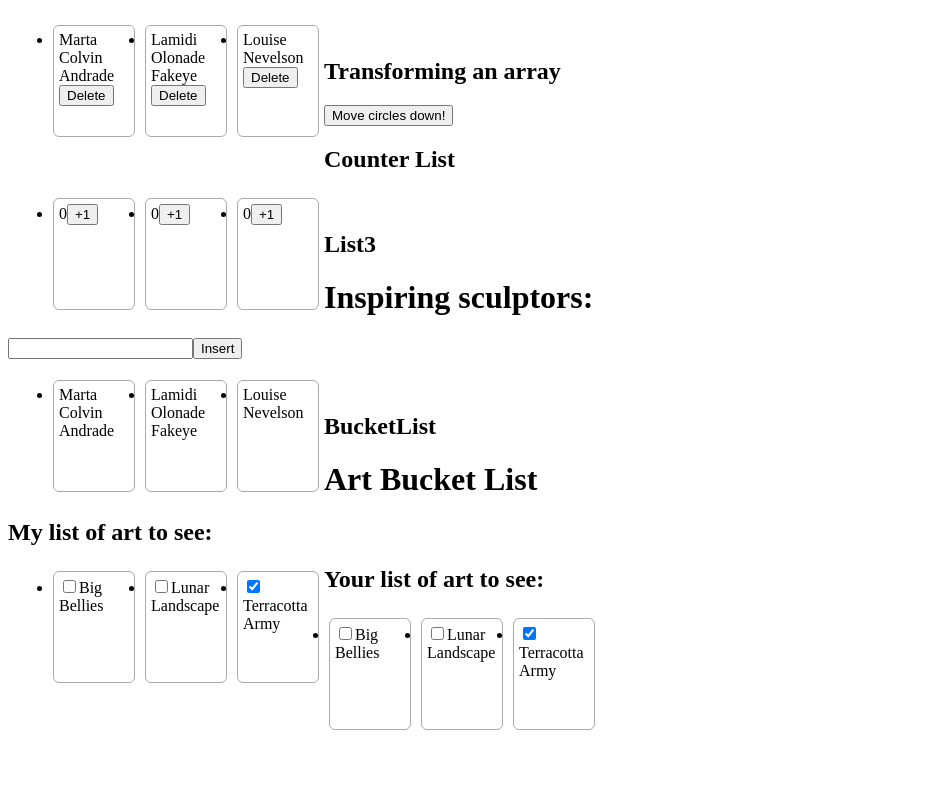
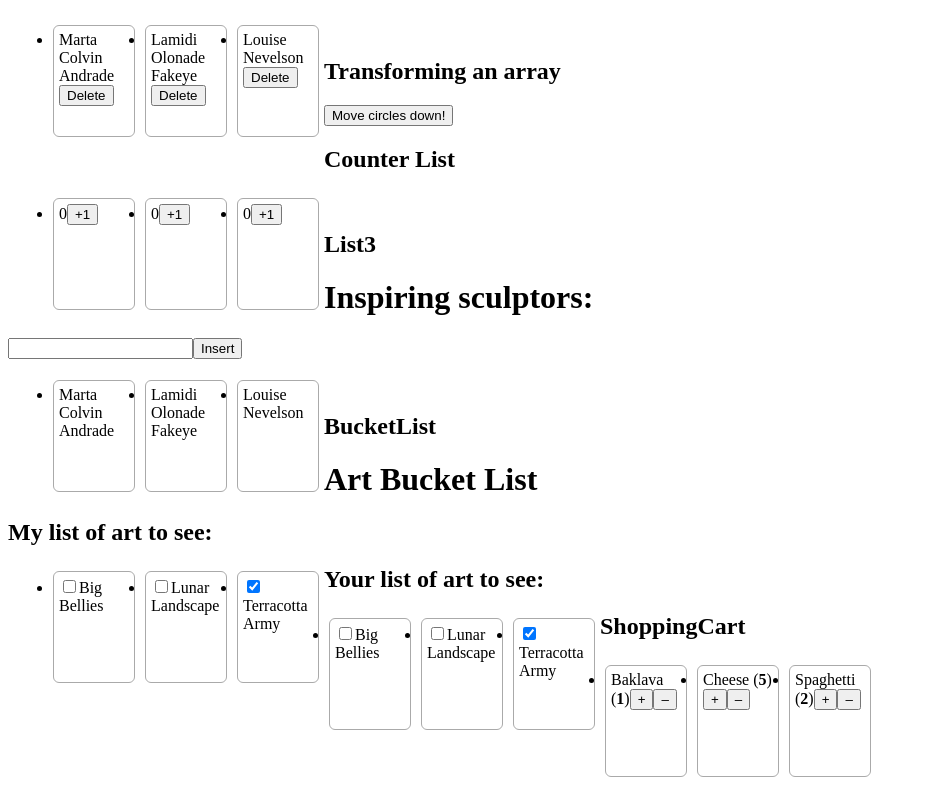
Before and after one commit to autsav/react_project, a React (Create React App) app in the folder my-app/: page /updateArrayInState in a window 1280 px wide. Shown: the part 506-1303 px from the top of the page, without its empty margins (0-926 px from the left). Before the commit the page ends 1256 px from the top, so only its background shows below. Built offline with nearby package versions, Linux system fonts and the light colour scheme.

Commit message:
Shopping Cart

```diff
--- a/my-app/src/components/UpdatingArrayInState.js
+++ b/my-app/src/components/UpdatingArrayInState.js
@@ -342,6 +342,85 @@
   );
 }
 //-------------------------End of Bucket list-------------------------
+//------------------start Removing the item from the shopping cart------------------
+
+
+const initialProducts = [{
+  id: 0,
+  name: 'Baklava',
+  count: 1,
+}, {
+  id: 1,
+  name: 'Cheese',
+  count: 5,
+}, {
+  id: 2,
+  name: 'Spaghetti',
+  count: 2,
+}];
+
+ function ShoppingCart() {
+  const [
+    products,
+    setProducts
+  ] = useState(initialProducts)
+
+  function handleIncreaseClick(productId) {
+    setProducts(products.map(product => {
+      if (product.id === productId) {
+        return {
+          ...product,
+          count: product.count + 1
+        };
+      } else {
+        return product;
+      }
+    }))
+  }
+
+  function handleDecreaseClick(productId) {
+    let nextProducts = products.map(product => {
+      if (product.id === productId) {
+        return {
+          ...product,
+          count: product.count - 1
+        };
+      } else {
+        return product;
+      }
+    });
+    nextProducts = nextProducts.filter(p =>
+      p.count > 0
+    );
+    setProducts(nextProducts)
+  }
+
+  return (
+    <ul>
+      {products.map(product => (
+        <li key={product.id}>
+          {product.name}
+          {' '}
+          (<b>{product.count}</b>)
+          <button onClick={() => {
+            handleIncreaseClick(product.id);
+          }}>
+            +
+          </button>
+          <button onClick={() => {
+            handleDecreaseClick(product.id);
+          }}>
+            –
+          </button>
+        </li>
+      ))}
+    </ul>
+  );
+}
+
+
+
+//------------------End Removing the item from the shopping cart------------------
 
 
 function UpdatingArrayInState() {
@@ -369,6 +448,9 @@
     <h2> BucketList </h2>
     <BucketList2 />
 
+    <h2> ShoppingCart </h2>
+    <ShoppingCart />
+
     </div>
 
   )
```
